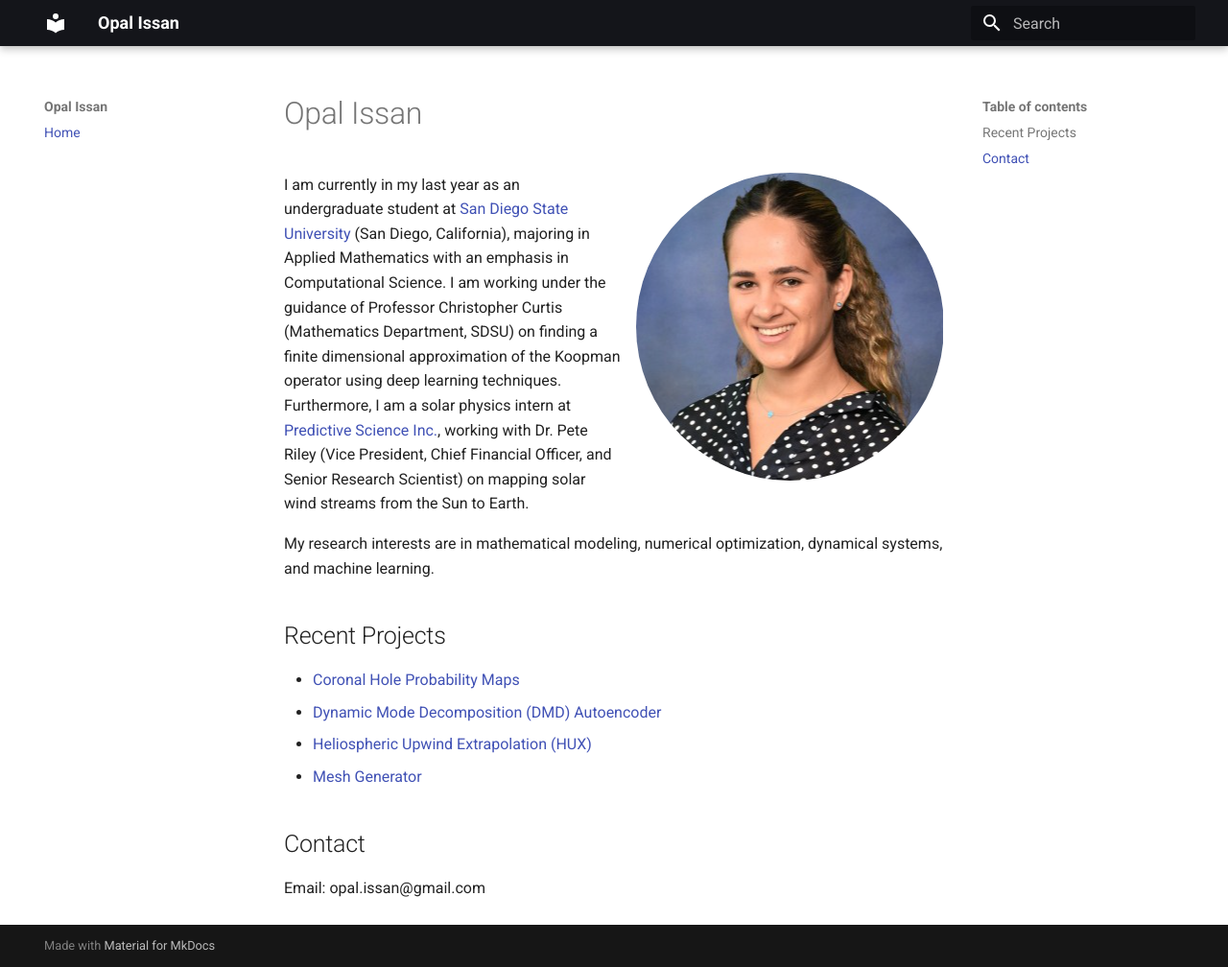
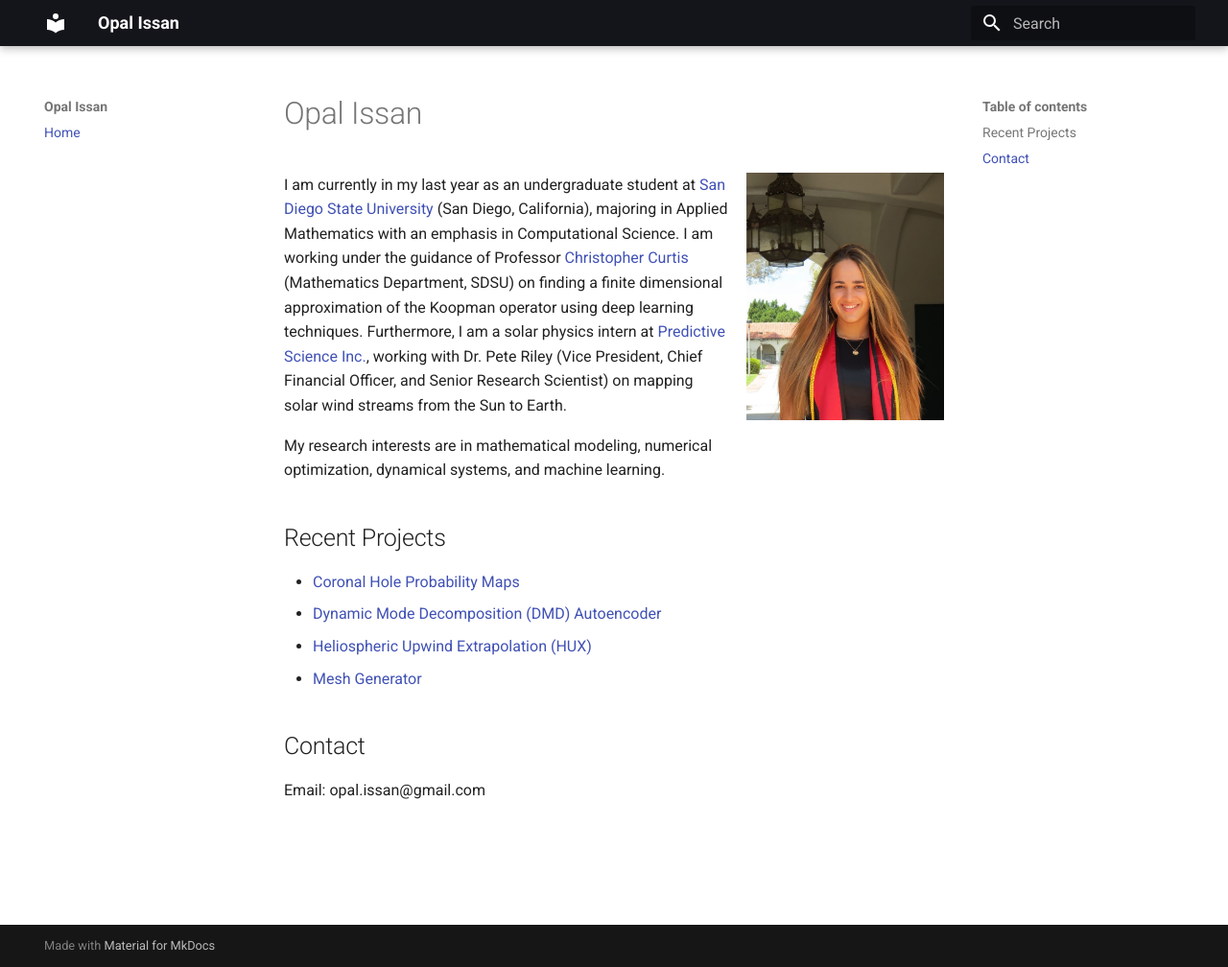
Before and after one commit to opaliss/opalissan, an MkDocs documentation site: the page built from docs/index.md, in a window 1280 px wide and 1008 px high. Shown: the whole window at 96% size. Built offline with MkDocs 1.6.1 and Material for MkDocs 9.7.7, drawn with Linux system fonts in a browser that asks for light colours.

Commit message:
update pic.

```diff
--- a/docs/index.md
+++ b/docs/index.md
@@ -1,10 +1,9 @@
 # Opal Issan
 
-![](images/cropped.png){: align=right }
-
+![](images/GradPic2.jpg){ width=30% : align=right }
 
 I am currently in my last year as an undergraduate student at [San Diego State University](https://www.sdsu.edu/) (San Diego, California), majoring in Applied Mathematics
-with an emphasis in Computational Science. I am working under the guidance of Professor Christopher Curtis (Mathematics Department, SDSU) on finding a finite dimensional approximation of the Koopman operator using deep learning techniques.
+with an emphasis in Computational Science. I am working under the guidance of Professor [Christopher Curtis](https://cwcurtis.github.io/) (Mathematics Department, SDSU) on finding a finite dimensional approximation of the Koopman operator using deep learning techniques.
 Furthermore, I am a solar physics intern at [Predictive Science Inc.](https://www.predsci.com/portal/home.php), working with Dr. Pete Riley (Vice President, Chief Financial Officer, and Senior Research Scientist) on mapping solar wind streams from the Sun to Earth.
 
 My research interests are in mathematical modeling, numerical optimization, dynamical systems, and machine learning.
```
Also changed, not shown: docs/images/GradPic1.jpg (added), docs/images/GradPic2.jpg (added), site/index.html, site/search/search_index.json, site/sitemap.xml, 1 other file.
